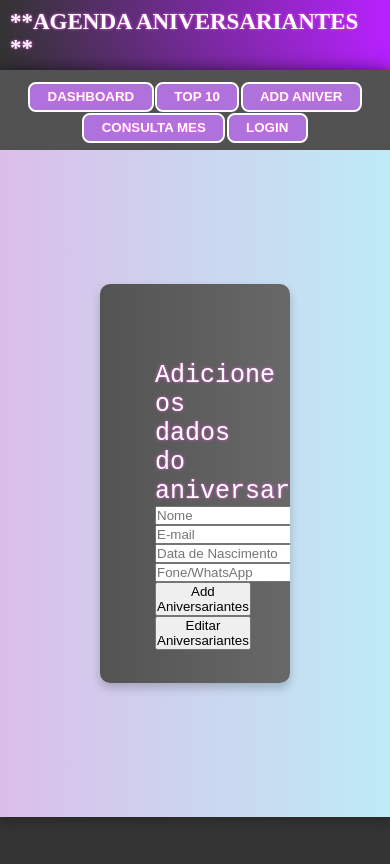
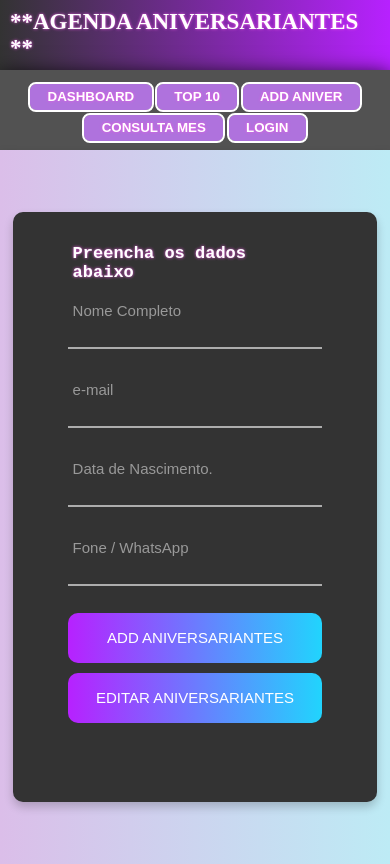
Before and after one commit to Luciara-Abreu/API_Aniversariantes_POSTGRES_FRONT, a React (Create React App) app: page /addPage in a window 390 px wide. Built offline with nearby package versions, Linux system fonts and the light colour scheme.

Commit message:
responsiveness adjustment pade add aniver

```diff
--- a/src/App/contexts/addAdmin/styles.ts
+++ b/src/App/contexts/addAdmin/styles.ts
@@ -63,10 +63,20 @@ const LoginFormTitle = styled.div`
 `
 
 const DivLogo = styled.div`
-  width: 100%;
-  display: flex;
-  justify-content:center;
-  align-items:center;
+  width: 85px;
+  margin-left: 35px;
+  padding: 30px 0 30px 0;
+
+  @media (max-width: 768px)and (min-width: 481px) {
+    height: 250px;
+    margin-left: 35px;
+    padding-bottom: 20px;
+}
+  @media (max-width: 480px)and (min-width: 320px) {
+    height: 250px;
+    margin-left: 35px;
+    padding-bottom: 20px;
+  }
 `
 const LogoForm = styled.div`
   width: 15vw;
--- a/src/App/contexts/addUsers/index.tsx
+++ b/src/App/contexts/addUsers/index.tsx
@@ -2,7 +2,7 @@ import { addDoc, collection, getFirestore } from 'firebase/firestore';
 import { useState } from 'react';
 import { useHistory } from 'react-router-dom';
 import firebaseConfig from '../../services/config/firebase';
-import { ContainerRoot, Container,Body, ContainerButton } from './styles';
+import { ContainerRoot, Container,Body,WrapInput, ContainerButton } from './styles';
 
 
 const AddUsers: React.FC = () => {
@@ -31,15 +31,44 @@ const AddUsers: React.FC = () => {
     <ContainerRoot>
     <Container>
       <Body>
-        <h1> Adicione os dados do aniversariante </h1>
-        <input value={name} onChange={e => setName(e.target.value)}type="text" placeholder='Nome' />
-        <input value={email} onChange={e => setEmail(e.target.value)}type="text" placeholder='E-mail' />
-        <input value={birthDate} onChange={e => setBirthDate(e.target.value)}type="text" placeholder='Data de Nascimento' />
-        <input value={fone} onChange={e => setFone(e.target.value)}type="text" placeholder='Fone/WhatsApp' />
+        <h1> Preencha os dados abaixo </h1>
+        <WrapInput>
+        <input className={name !== "" ? 'has-val input' : 'input'}
+                type='name'
+                value={name}
+                onChange={e => setName(e.target.value)} />
+        <span className='FocusInput' data-placeholder='Nome Completo'></span>
+        </WrapInput>
+
+        <WrapInput>
+        <input className={email !== "" ? 'has-val input' : 'input'}
+                type='email'
+                value={email}
+                onChange={e => setEmail(e.target.value)} />
+        <span className='FocusInput' data-placeholder='e-mail'></span>
+        </WrapInput>
+
+        <WrapInput>
+        <input className={birthDate !== "" ? 'has-val input' : 'input'}
+                type='birthDate'
+                value={birthDate}
+                onChange={e => setBirthDate(e.target.value)} />
+        <span className='FocusInput' data-placeholder='Data de Nascimento.'></span>
+        </WrapInput>
+
+        <WrapInput>
+        <input className={fone !== "" ? 'has-val input' : 'input'}
+                type='fone'
+                value={fone}
+                onChange={e => setFone(e.target.value)} />
+        <span className='FocusInput' data-placeholder='Fone / WhatsApp'></span>
+        </WrapInput>
 
       <ContainerButton>
-        <button onClick={creatUsers}>Add Aniversariantes </button>
-        <button onClick={handleClick}>Editar Aniversariantes </button>
+        <button className="login-form-btn" onClick={creatUsers}>Add Aniversariantes </button>
+      </ContainerButton>
+      <ContainerButton>
+        <button className="login-form-btn" onClick={handleClick}>Editar Aniversariantes </button>
       </ContainerButton>
       </Body>
     </Container>
--- a/src/App/contexts/addUsers/styles.ts
+++ b/src/App/contexts/addUsers/styles.ts
@@ -2,42 +2,188 @@ import styled from 'styled-components'
 
 const ContainerRoot = styled.div`
   width: 100%;
-  //margin: 0 auto;
 `
 
 const Container = styled.div`
-  width: 100%;
-  min-height: 79vh;
+  width: 100vw;
+  min-height: 84.6vh;
   display: flex;
   flex-wrap: wrap;
   align-items: center;
   justify-content: center;
   padding: 5px;
+
   background: -webkit-linear-gradient(to left, #bdebf5, #dbbee9);
   background: -o-linear-gradient(to left, #bdebf5, #dbbee9);
   background: -moz-linear-gradient(to left, #bdebf5, #dbbee9);
   background: linear-gradient(to left, #bdebf5, #dbbee9);
+
 `
 const Body = styled.div`
   width: 50%;
-  height: 90%;
+  height: 70vh;
   border-radius: 10px;
   overflow: hidden;
-  padding: 77px 55px 33px 55px;
+  padding: 27px 55px 30px 55px;
+  background: #333;
   box-shadow: 0 5px 10px 0px rgba(0, 0, 0, 0.2);
-  background: linear-gradient(to left,#696868,#545353);
   h1{
+    padding: 0 0 10px 77px;
     color: #fff;
     text-shadow: 0px 0px 3px #f05be6;
     font:normal 25px "Courier New", Courier, monospace;
   }
+
+
+  @media (max-width: 768px)and (min-width: 481px) {
+  width: 75%;
+  height: 70vh;
+  h1{
+    padding: 5px;
+    color: #fff;
+    text-shadow: 0px 0px 3px #f05be6;
+    font:bold 20px "Courier New", Courier, monospace;
+  }
+}
+  @media (max-width: 480px)and (min-width: 320px) {
+  width: 96%;
+  height: 70vh;
+  h1{
+    padding: 5px;
+    color: #fff;
+    text-shadow: 0px 0px 3px #f05be6;
+    font:bold 17px "Courier New", Courier, monospace;
+  }
+  }
 `
+
+const WrapInput = styled.div`
+width: 100%;
+position: relative;
+border-bottom: 2px solid #adadad;
+margin-bottom: 17px;
+
+.input{
+  width: 100%;
+  height: 40px;
+  padding: 0 5px;
+  font-size: 15px;
+  color: #fff;
+  line-height: 1;
+  border: none;
+  display:block;
+  background: transparent;
+}
+.FocusInput{
+    position: absolute;
+    display: block;
+    width: 100%;
+    height: 100%;
+
+    top: 0;
+    left:0;
+
+    pointer-events: none;
+    color: #adadad;
+  }
+  .FocusInput::before{
+    content: "";
+    display: block;
+    position: absolute;
+    bottom: -2px;
+    left: 0;
+    width: 0;
+    height: 2px;
+    -webkit-transition: all 0.4s;
+    -o-transition: all 0.4s;
+    -moz-transition: all 0.4s;
+    transition: all 0.4s;
+    background: #6a7dfe;
+    background: -webkit-linear-gradient(to left, #21d4fd, #b721ff);
+    background: -o-linear-gradient(to left, #21d4fd, #b721ff);
+    background: -moz-linear-gradient(to left, #21d4fd, #b721ff);
+    background: linear-gradient(to left, #21d4fd, #b721ff);
+  }
+  .FocusInput::after{
+    font-family: Nunito, sans-serif;
+    font-size: 15px;
+    color: #999999;
+    line-height: 1;
+    content: attr(data-placeholder);
+    display: block;
+    width: 100%;
+    position: absolute;
+    top: 16px;
+    left: 0px;
+    padding-left: 5px;
+    -webkit-transition: all 0.4s;
+    -o-transition: all 0.4s;
+    -moz-transition: all 0.4s;
+    transition: all 0.4s;
+  }
+
+  .input:focus {
+  outline: 0;
+}
+  .input:focus + .FocusInput::after{
+    top: -15px;
+  }
+  .input:focus + .FocusInput::before{
+    width: 100%;
+  }
+  .has-val + .FocusInput::after{
+    top: -15px;
+  }
+  .has-val + .FocusInput::before{
+    width: 100%;
+  }
+
+
+  @media (max-width: 768px)and (min-width: 481px) {
+  padding: 20px 0 0 0;
+}
+  @media (max-width: 480px)and (min-width: 320px) {
+    padding: 20px 0 0 0;
+  }
+`
+
+
+
 const ContainerButton = styled.div`
+  display: flex;
+  justify-content: center;
+  padding-bottom: 10px;
+  gap: 5px;
+
+  .login-form-btn{
+    width: 100%;
+    height: 50px;
+    font-size: 15px;
+    border: none;
+    border-radius: 10px;
+    color: #fff;
+    line-height: 1;
+    text-transform: uppercase;
+    background: -webkit-linear-gradient(to left, #21d4fd, #b721ff);
+    background: -o-linear-gradient(to left, #21d4fd, #b721ff);
+    background: -moz-linear-gradient(to left, #21d4fd, #b721ff);
+    background: linear-gradient(to left, #21d4fd, #b721ff);
+  :hover{
+cursor: pointer;
+  }
+}
+@media (max-width: 768px)and (min-width: 481px) {
+  padding: 10px 0 0 0;
+}
+  @media (max-width: 480px)and (min-width: 320px) {
+    padding: 10px 0 0 0;
+  }
 `
 
 export {
   ContainerRoot,
   Container,
   Body,
+  WrapInput,
   ContainerButton,
 }
--- a/src/App/pages/criarConta/index.tsx
+++ b/src/App/pages/criarConta/index.tsx
@@ -1,12 +1,10 @@
 
-import { Container, ContainerLogin, WrapLogin, LoginForm, LoginFormTitle, DivLogo, LogoForm } from './styles'
-import roda from '../../assets/Imag/roda.gif'
 import AddAdmin from '../../contexts/addAdmin'
 
 const CriarConta = ()=>{
 
   return (
-           <AddAdmin />
+      <AddAdmin />
   )
 }
 export default CriarConta
--- a/src/App/pages/login/styles.ts
+++ b/src/App/pages/login/styles.ts
@@ -201,18 +201,14 @@ const ContainerLoginFormBtn = styled.div`
   padding: 19px 0 0 0;
 
   .login-form-btn{
+    width: 100%;
+    height: 50px;
     font-size: 15px;
     border: none;
     border-radius: 10px;
     color: #fff;
     line-height: 1;
     text-transform: uppercase;
-  display: flex;
-  justify-content: center;
-  align-items: center;
-  width: 100%;
-  height: 50px;
-  background: #6a7dfe;
     background: -webkit-linear-gradient(to left, #21d4fd, #b721ff);
     background: -o-linear-gradient(to left, #21d4fd, #b721ff);
     background: -moz-linear-gradient(to left, #21d4fd, #b721ff);
--- a/src/App/routes/index.tsx
+++ b/src/App/routes/index.tsx
@@ -4,7 +4,7 @@ import consultaMes from '../pages/consultaMes';
 import { Dashboard } from '../pages/dashboard';
 import EditUsers from '../pages/editAniver';
 import Top10 from '../pages/top10';
-import AddPage from '../pages/addAniver';
+import AddPage from '../pages/addUsers';
 import criarConta from '../pages/criarConta';
 
 export const Routes = () => {
```
Also changed, not shown: src/App/pages/addUsers/index.tsx (renamed from src/App/pages/addAniver/index.tsx). Lines whose indentation alone changed are shown as unchanged.
